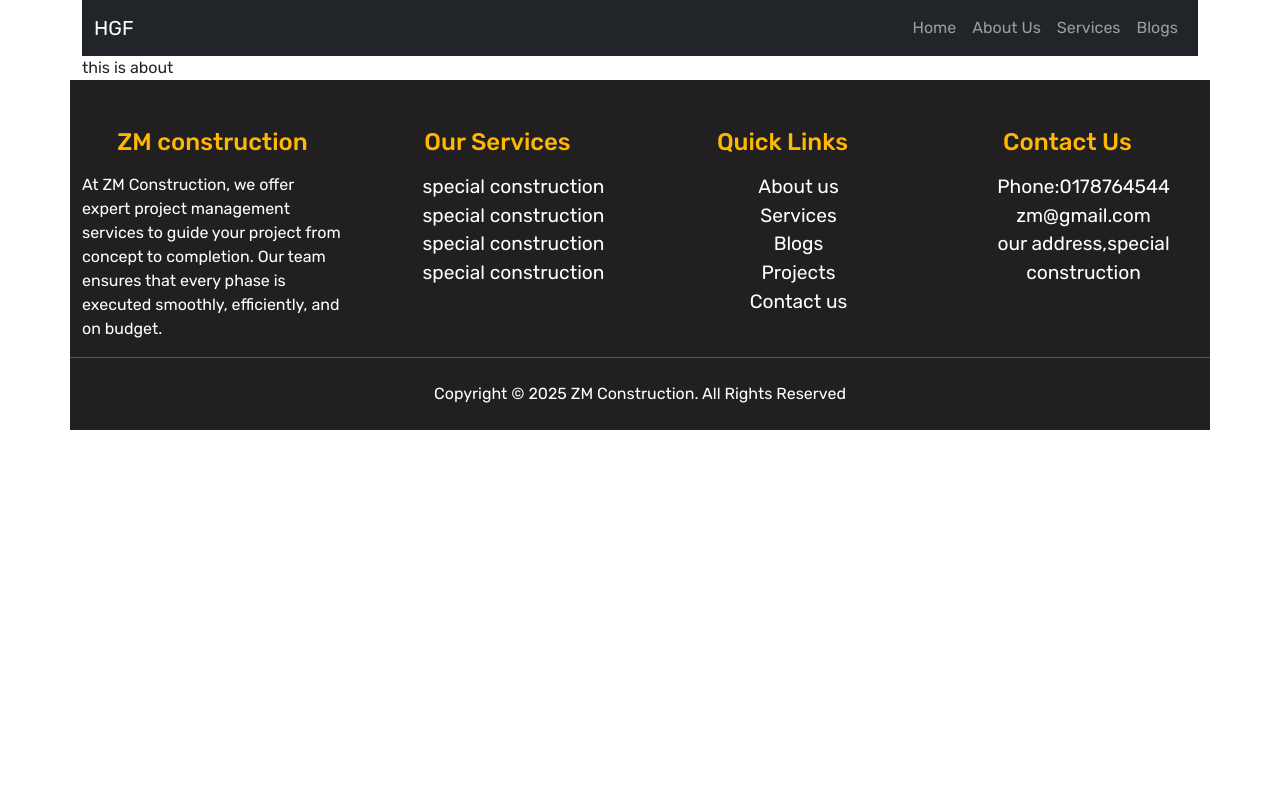
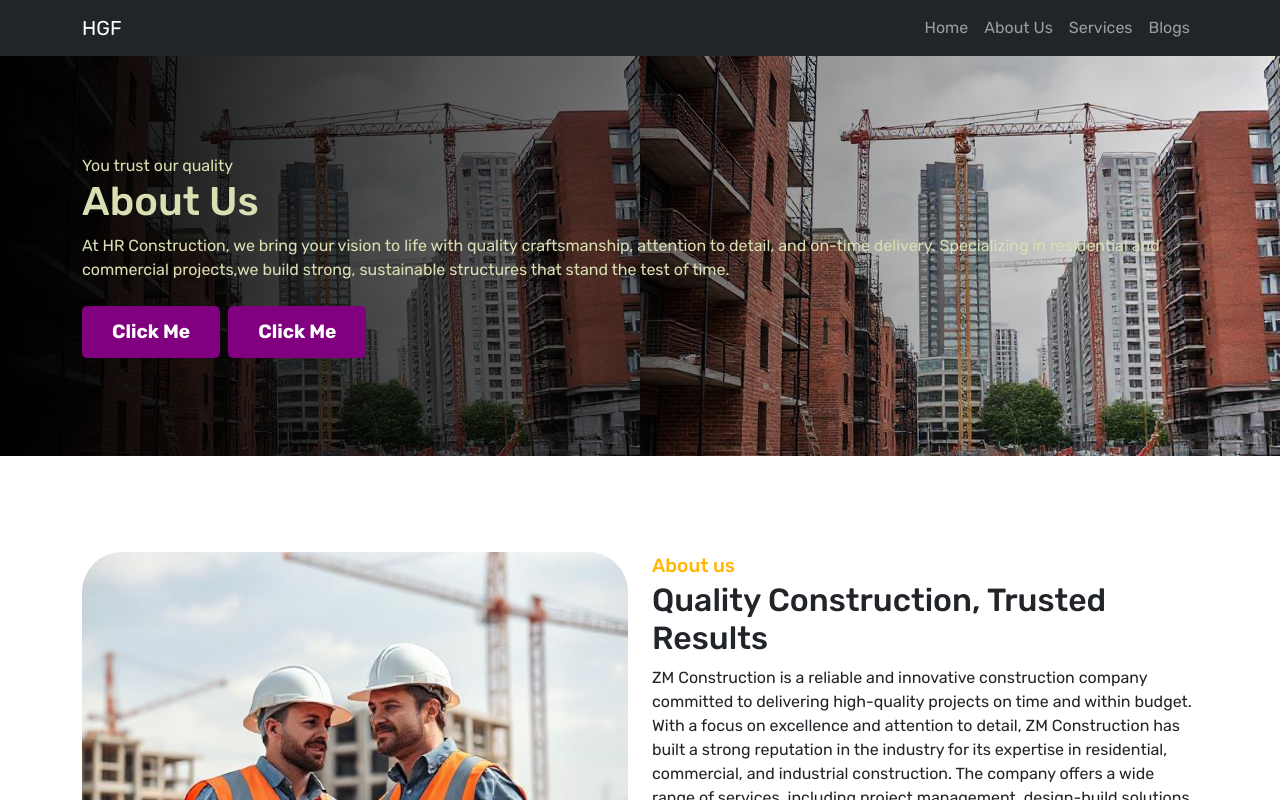
Before and after one commit to maruf6099/const, a React (Vite) app in the folder frontend/: page /about in a window 1280 px wide. Shown: the top 800 px of the page. Built offline with nearby package versions, Linux system fonts and the light colour scheme.

Commit message:
AboutUs_page_Create

```diff
--- a/frontend/src/assets/css/style.scss
+++ b/frontend/src/assets/css/style.scss
@@ -145,3 +145,25 @@ ul{
         margin-bottom: 20px;
     }
 }
+.section-7{
+    .hero{
+        background-image: url('../images/hro1.jpeg');
+        background: linear-gradient(to right,rgba(1,1,1,3),rgba(0,0,0,0)),url('../images/hro1.jpeg');
+        min-height: 400px;
+        color: #dadfb3;
+
+    }
+
+}
+.section-8{
+    .item{
+        margin-bottom: 20px;
+        .card-title{
+            font-size: 20px;
+            p{
+                font-size: 12px;
+                color: #f7266c;
+            }
+        }
+    }
+}
--- /dev/null
+++ b/frontend/src/components/common/About.jsx
@@ -0,0 +1,25 @@
+import React from 'react';
+import AboutImg from '../../assets/images/dis.jpeg';
+
+
+const About = () => {
+    return (
+        <div>
+            <section className='section-2 container py-5'>
+            <div className='row py-5'>
+                <div className='col-md-6'>
+                    <img src={AboutImg} className='w-100' alt="o" />
+                </div>
+                <div className='col-md-6'>
+                    <span>About us</span>
+                    <h2>Quality Construction, Trusted Results</h2>
+                    <p>ZM Construction is a reliable and innovative construction company committed to delivering high-quality projects on time and within budget. With a focus on excellence and attention to detail, ZM Construction has built a strong reputation in the industry for its expertise in residential, commercial, and industrial construction. The company offers a wide range of services, including project management, design-build solutions, general contracting, and renovations.</p>
+                    <p>Whether it's constructing new buildings, completing complex renovations, or offering consultation services, ZM Construction approaches each project with a client-centered mindset. The team is composed of experienced professionals who are skilled in all aspects of construction, from planning and design to execution and completion.</p>
+                </div>
+            </div>
+        </section>
+        </div>
+    );
+};
+
+export default About;
--- a/frontend/src/components/frontend/About.jsx
+++ b/frontend/src/components/frontend/About.jsx
@@ -1,15 +1,99 @@
 import React from 'react';
 import Header from '../common/Header';
 import Footer from '../common/Footer';
+//import About from '../common/About';
+import {default as AboutNew} from '../common/About';
+import Button from 'react-bootstrap/Button';
+import Card from 'react-bootstrap/Card';
+import BlgImg from '../../assets/images/mem1.jpeg'
 
 const about = () => {
     return (
         <>
-            <div className="container">
-            <Header/>
-            this is about
-            <Footer/>
+
+        <Header/>
+        <main>
+            {/* hero section */}
+        <section className='section-7'>
+
+        <div className='hero d-flex align-items-center'>
+            <div className='container'>
+            <div className="overlay">
+                <div className='text-left'>
+                    <span>You trust our quality</span>
+                    <h1>About Us</h1>
+                    <p>At HR Construction, we bring your vision to life with quality craftsmanship, attention to detail, and on-time delivery. Specializing in residential and commercial projects,we build strong, sustainable structures that stand the test of time.</p>
+                    <div className='mt-4'>
+                    <a className="btn btn-custom">Click Me</a>
+                    <a className="btn btn-custom2 ms-2">Click Me</a>
+                    </div>
+                </div>
             </div>
+        </div>
+        </div>
+    </section>
+    <AboutNew/>
+    <section className="section-8">
+        <div className="container bg-light py-5">
+            <div className="section-header text-center">
+                <span>Team</span>
+                <h2>Our Team</h2>
+                <p>Whether you’re looking to build your dream home or undertake a major renovation, we work closely with you to bring your vision to life</p>
+            </div>
+            <div className="row">
+                <div className="col-md-4">
+                 <div className="container">
+                 <div className="item">
+                        <Card style={{ width: '18rem' }}>
+                    <Card.Img variant="top" src={BlgImg} />
+                    <Card.Body>
+                        <Card.Title><div className='card-title'>
+                            Mical Belik
+                            <p>Web Developer</p>
+                        </div></Card.Title>
+                    </Card.Body>
+                    </Card>
+                        </div>
+                 </div>
+                </div>
+                <div className="col-md-4">
+                 <div className="container">
+                 <div className="item">
+                        <Card style={{ width: '18rem' }}>
+                    <Card.Img variant="top" src={BlgImg} />
+                    <Card.Body>
+                        <Card.Title><div className='card-title'>
+                            Mical Belik
+                            <p>Web Developer</p>
+                        </div></Card.Title>
+                    </Card.Body>
+                    </Card>
+                        </div>
+                 </div>
+                </div>
+                <div className="col-md-4">
+                 <div className="container">
+                 <div className="item">
+                        <Card style={{ width: '18rem' }}>
+                    <Card.Img variant="top" src={BlgImg} />
+                    <Card.Body>
+                        <Card.Title>
+                        <div className='card-title'>
+                            Mical Belik
+                            <p>Web Developer</p>
+                        </div>
+                        </Card.Title>
+                    </Card.Body>
+                    </Card>
+                </div>
+                 </div>
+                </div>
+            </div>
+        </div>
+    </section>
+        </main>
+        <Footer/>
+
         </>
     );
 };
--- a/frontend/src/components/frontend/Home.jsx
+++ b/frontend/src/components/frontend/Home.jsx
@@ -1,7 +1,7 @@
 import React from 'react'
 import { Container } from 'react-bootstrap';
 
-import AboutImg from '../../assets/images/dis.jpeg';
+
 import Header from '../common/Header';
 import Footer from '../common/Footer';
 import SerImg from '../../assets/images/ser1.jpeg'
@@ -17,6 +17,7 @@ import BlgImg from '../../assets/images/blg1.jpeg'
 import 'swiper/css';
 import {  Pagination } from 'swiper/modules';
 import 'swiper/css/pagination';
+import About from '../common/About';
 
 const Home = () => {
   return (
@@ -43,19 +44,7 @@ const Home = () => {
             </div>
         </section>
         {/* About Us section */}
-        <section className='section-2 container py-5'>
-            <div className='row py-5'>
-                <div className='col-md-6'>
-                    <img src={AboutImg} className='w-100' alt="o" />
-                </div>
-                <div className='col-md-6'>
-                    <span>About us</span>
-                    <h2>Quality Construction, Trusted Results</h2>
-                    <p>ZM Construction is a reliable and innovative construction company committed to delivering high-quality projects on time and within budget. With a focus on excellence and attention to detail, ZM Construction has built a strong reputation in the industry for its expertise in residential, commercial, and industrial construction. The company offers a wide range of services, including project management, design-build solutions, general contracting, and renovations.</p>
-                    <p>Whether it's constructing new buildings, completing complex renovations, or offering consultation services, ZM Construction approaches each project with a client-centered mindset. The team is composed of experienced professionals who are skilled in all aspects of construction, from planning and design to execution and completion.</p>
-                </div>
-            </div>
-        </section>
+        <About/>
         {/* our services */}
         <section className="section-3 bg-light text-center py-5">
             <div className='container-fluid  py-5'>
```
Also changed, not shown: frontend/src/assets/images/mem1.jpeg (added).
